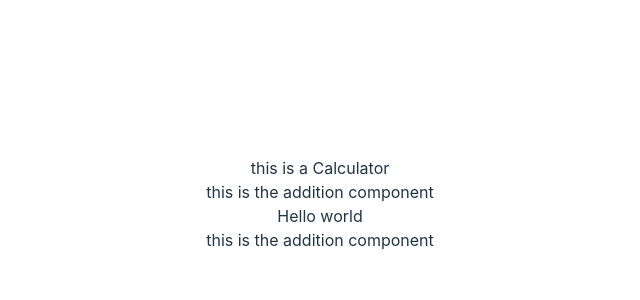
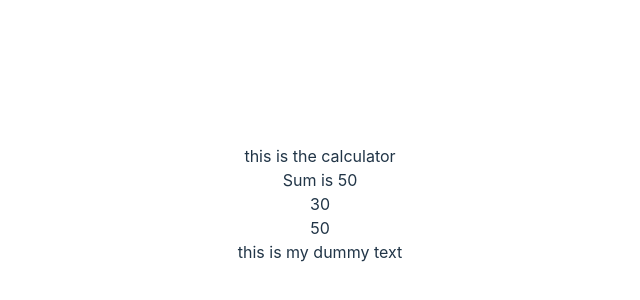
Before and after one commit to gautamakash91/jerrin, a React (Vite) app: page / in a window 1280 px wide. Shown: the part 196-496 px from the top of the page, without its empty margins (320-960 px from the left). Built offline with nearby package versions, Linux system fonts and the light colour scheme.

Commit message:
session 3: props

```diff
--- a/src/components/counter.jsx
+++ b/src/components/counter.jsx
@@ -32,4 +32,4 @@ export default Counter;
 // 2. A component needs to be exported to be imported in any other file.
 // 3. Only one component can be exported by default. Other components in the same file can be exported normally.
 // 4. Normally exported components have to be put inside { } when they are imported.
-// 5.
+// 5. inside of the render function there always has to be a parent div
--- a/src/homework/calculator/addition.jsx
+++ b/src/homework/calculator/addition.jsx
@@ -0,0 +1,26 @@
+function Addition(props) {
+  var { num1, num2, sum } = props; //object destructuring
+
+  function showtext() {
+    return "this is my dummy text";
+  }
+
+  return (
+    <div>
+      Sum is {sum(num1, num2)}
+      <br />
+      {/* TO SHOW A VARIABLE  */}
+      {num1}
+      <br />
+
+      {/* TO PERFORM ARITHEMATIC OPERATIONS */}
+      {num1 + num2}
+      <br />
+
+      {/* TO CALL A FUNCTION  */}
+      {showtext()}
+    </div>
+  );
+}
+
+export default Addition;
--- a/src/homework/calculator/calculator.jsx
+++ b/src/homework/calculator/calculator.jsx
@@ -0,0 +1,19 @@
+import Addition from "./addition";
+
+function Calculator(){
+  var a = 30;
+  var b = 20;
+
+  function sum(num1, num2){
+    return num1+num2;
+  }
+
+  return (
+    <div>
+      this is the calculator
+      <Addition num1={a} num2={b} sum={sum} />
+    </div>
+  )
+}
+
+export default Calculator;
--- a/src/main.jsx
+++ b/src/main.jsx
@@ -2,7 +2,8 @@ import { StrictMode } from "react";
 import { createRoot } from "react-dom/client";
 import App from "./App.jsx";
 import "./index.css";
-import Counter, { Calculator } from "./components/counter.jsx"; //relative path
+import Calculator from "./homework/calculator/calculator.jsx";
+// import Counter, { Calculator } from "./components/counter.jsx"; //relative path
 
 createRoot(document.getElementById("root")).render(
   <StrictMode>
```
